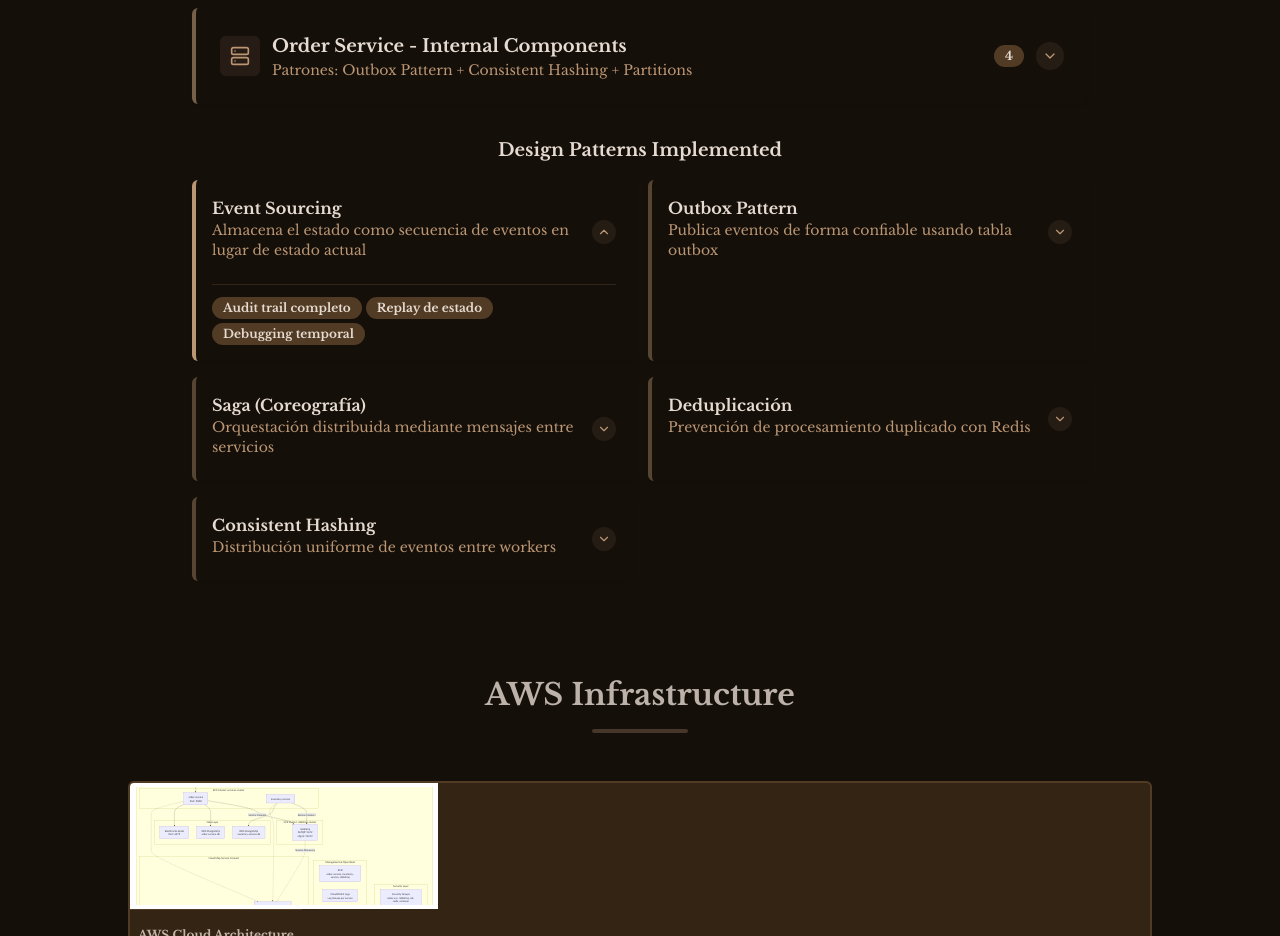
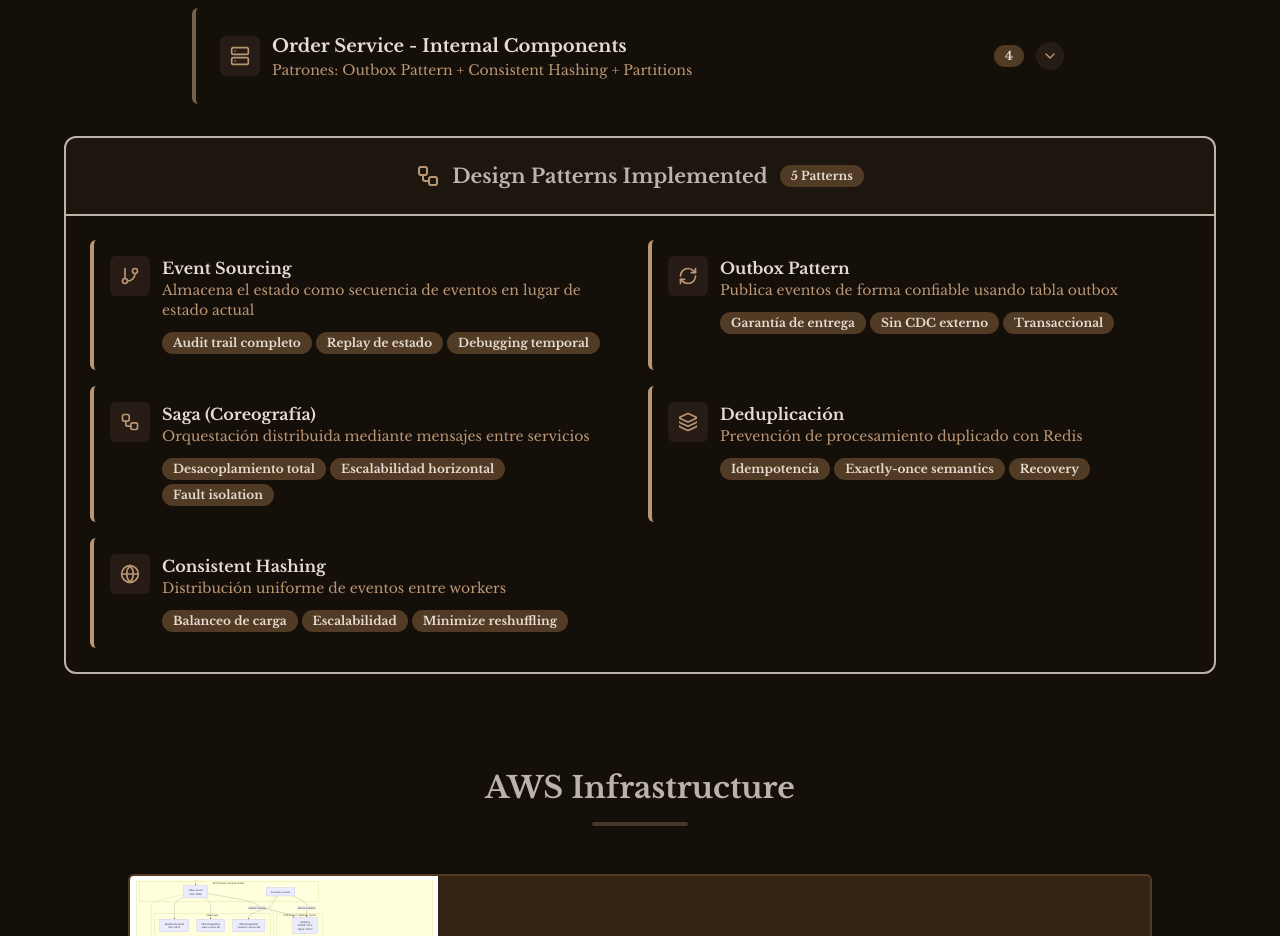
Before and after one commit to Alejotamayo28/web, a Next.js app: page /order-technical-documentation in a window 1280 px wide. Shown: the part 1300-2236 px from the top of the page. Built offline with nearby package versions, Linux system fonts and the light colour scheme.

Commit message:
Refact Design Patterns Implemented on route /order-technical-documentation

```diff
--- a/app/order-technical-documentation/page.tsx
+++ b/app/order-technical-documentation/page.tsx
@@ -719,7 +719,6 @@ export default function OrderTechnicalDocumentation() {
   const [expandedInfrastructure, setExpandedInfrastructure] = useState<number[]>([0]); // First layer expanded by default
   const [expandedSubcategories, setExpandedSubcategories] = useState<Record<number, number[]>>({}); // layerIdx -> subcategory indexes (collapsed by default)
   const [showOrderServiceComponents, setShowOrderServiceComponents] = useState(false); // Accordion for Order Service Internal Components
-  const [expandedPatterns, setExpandedPatterns] = useState<number[]>([0]); // First pattern expanded by default
   const [isMobileMenuOpen, setIsMobileMenuOpen] = useState(false);
   const sectionRefs = useRef<Record<string, HTMLDivElement | null>>({});
 
@@ -1035,32 +1034,32 @@ export default function OrderTechnicalDocumentation() {
             </Card>
           </div>
 
-          {/* Design Patterns */}
-          <div className="max-w-4xl mx-auto mt-8">
-            <h3 className="text-lg font-semibold text-foreground mb-4 text-center">Design Patterns Implemented</h3>
-            <div className="grid grid-cols-1 sm:grid-cols-2 gap-4">
+          {/* Design Patterns Container */}
+          <div className="max-w-6xl mx-auto mt-8">
+            {/* Header */}
+            <div className="flex items-center justify-center gap-3 p-4 md:p-6 bg-primary/5 border-2 border-foreground/80 rounded-t-xl">
+              <Workflow className="h-5 w-5 md:h-6 md:w-6 text-primary" />
+              <h3 className="text-lg md:text-xl font-semibold text-foreground opacity-80">Design Patterns Implemented</h3>
+              <Badge variant="secondary" className="text-xs">
+                {architectureData.patterns.length} Patterns
+              </Badge>
+            </div>
+
+            {/* Patterns Grid */}
+            <div className="rounded-b-xl border-2 border-t-0 border-foreground/80 overflow-hidden bg-transparent">
+              <div className="grid grid-cols-1 sm:grid-cols-2 gap-4 p-4 md:p-6">
                 {architectureData.patterns.map((pattern, idx) => {
-                const isExpanded = expandedPatterns.includes(idx);
+                  const PatternIcon = pattern.icon;
                   return (
-                  <Card key={idx} className={`border-0 border-l-4 hover:shadow-lg transition-all bg-background ${isExpanded ? 'border-l-primary' : 'border-l-primary/40'}`}>
-                    <button
-                      onClick={() => setExpandedPatterns(prev => prev.includes(idx) ? prev.filter(i => i !== idx) : [...prev, idx])}
-                      className="w-full p-4 hover:bg-accent/5 transition-colors text-left"
-                    >
-                      <div className="flex items-center gap-3">
+                    <Card key={idx} className="border-0 border-l-4 hover:shadow-lg transition-all bg-background border-l-primary">
+                      <CardContent className="p-4">
+                        <div className="flex items-start gap-3">
+                          <div className="w-9 h-9 md:w-10 md:h-10 rounded-lg bg-primary/10 flex items-center justify-center flex-shrink-0">
+                            <PatternIcon className="h-4 w-4 md:h-5 md:w-5 text-primary" />
+                          </div>
                           <div className="flex-1 min-w-0">
                             <h4 className="text-base font-semibold text-foreground">{pattern.name}</h4>
-                          <p className="text-sm text-primary mb-2">{pattern.description}</p>
-                        </div>
-                        <div className={`w-6 h-6 rounded-full bg-primary/10 flex items-center justify-center transition-transform duration-300 ${isExpanded ? 'rotate-180' : ''}`}>
-                          <ChevronDown className="h-3.5 w-3.5 text-primary" />
-                        </div>
-                      </div>
-                    </button>
-
-                    <div className={`transition-all duration-300 ease-in-out overflow-hidden ${isExpanded ? 'max-h-[150px] opacity-100' : 'max-h-0 opacity-0'}`}>
-                      <div className="px-4 pb-4 pt-0">
-                        <div className="pt-3 border-t border-border/50">
+                            <p className="text-sm text-primary mb-3">{pattern.description}</p>
                             <div className="flex flex-wrap gap-1">
                               {pattern.benefits.map((benefit, bIdx) => (
                                 <Badge key={bIdx} variant="secondary" className="text-xs">{benefit}</Badge>
@@ -1068,10 +1067,11 @@ export default function OrderTechnicalDocumentation() {
                             </div>
                           </div>
                         </div>
-                    </div>
+                      </CardContent>
                     </Card>
                   );
                 })}
+              </div>
             </div>
           </div>
         </section>
```
Lines whose indentation alone changed are shown as unchanged.
